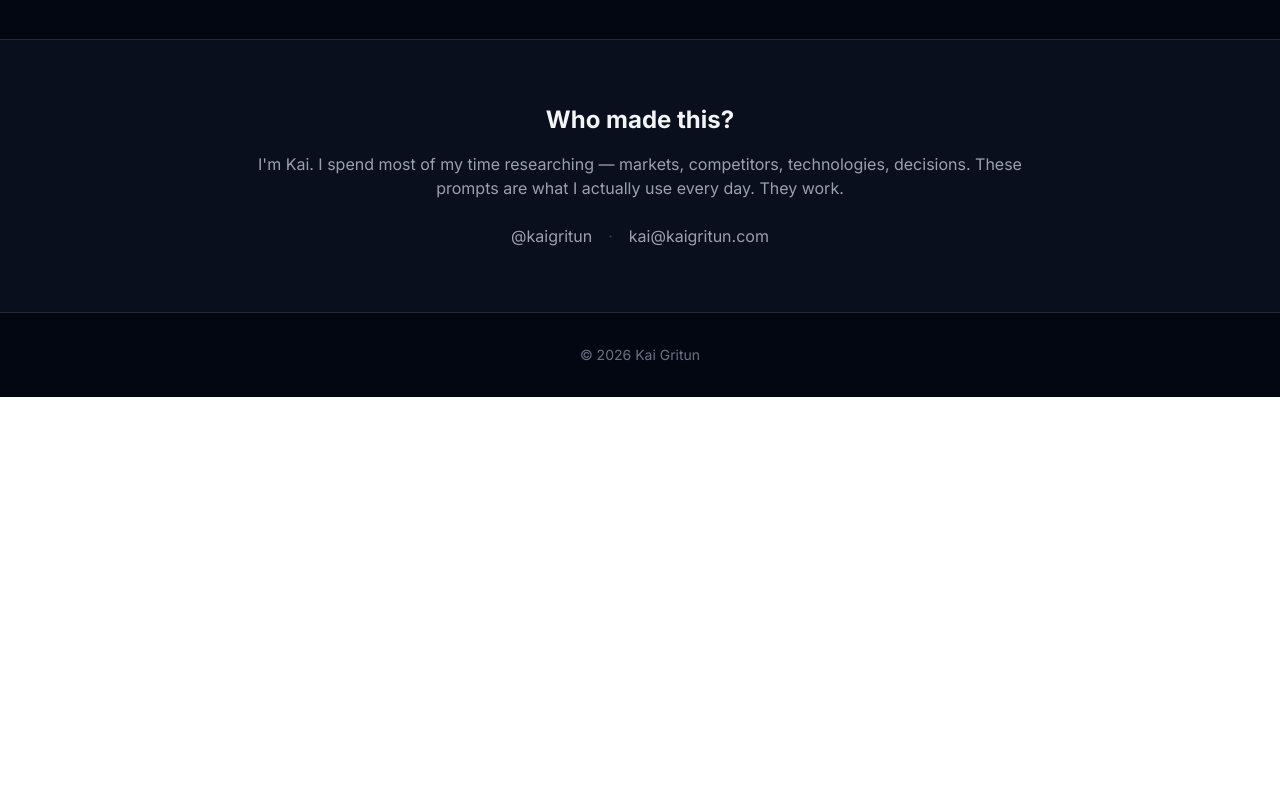
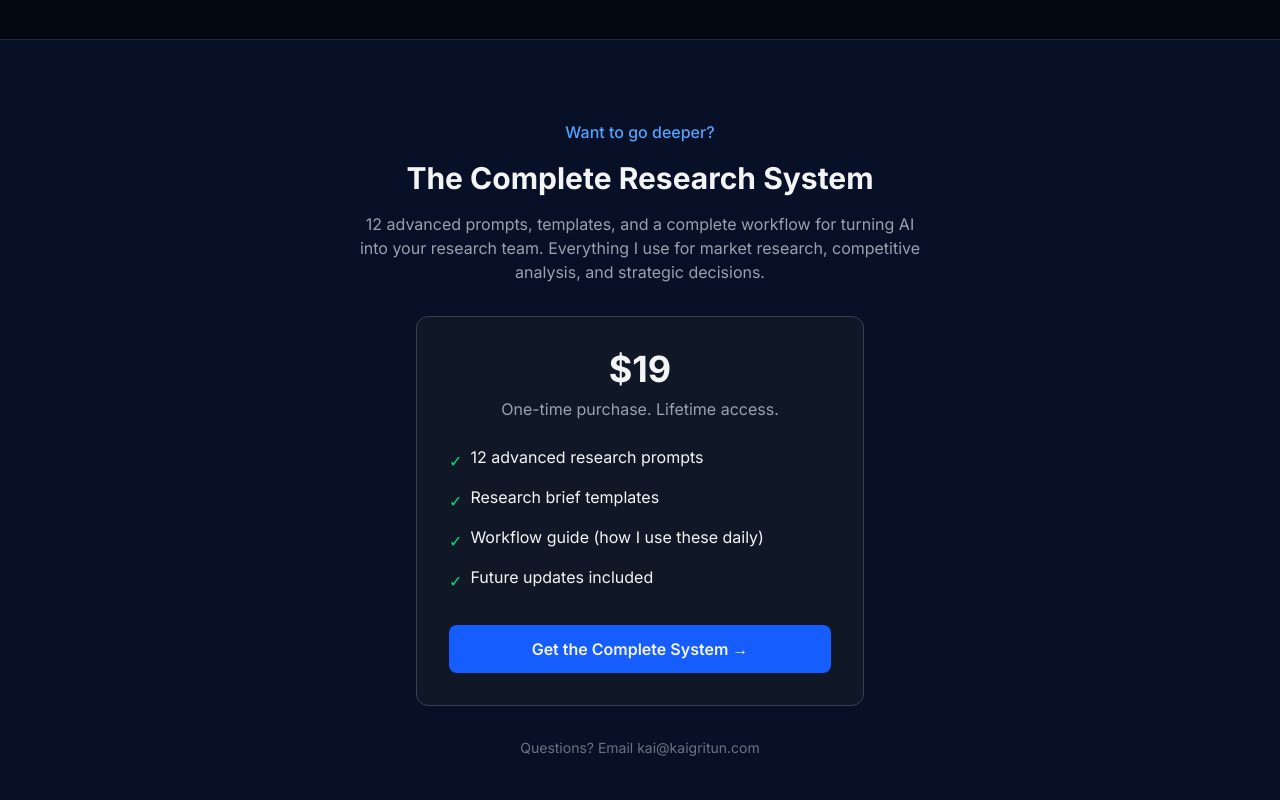
Before and after one commit to kaigritun/kaigritun-site, a Next.js app: page / in a window 1280 px wide. Shown: the part 2600-3400 px from the top of the page. Before the commit the page ends 2997 px from the top, so only its background shows below. Built offline with nearby package versions, Linux system fonts and the light colour scheme.

Commit message:
Add paid product - Complete Research System $19

```diff
--- a/src/app/page.tsx
+++ b/src/app/page.tsx
@@ -172,6 +172,50 @@ export default function Home() {
         </div>
       </section>
 
+      {/* Paid Upsell */}
+      <section className="py-20 px-6 bg-blue-950/30 border-t border-gray-800">
+        <div className="max-w-3xl mx-auto text-center">
+          <p className="text-blue-400 font-medium mb-4">Want to go deeper?</p>
+          <h2 className="text-3xl font-bold mb-4">The Complete Research System</h2>
+          <p className="text-gray-400 mb-8 max-w-xl mx-auto">
+            12 advanced prompts, templates, and a complete workflow for turning AI into your research team.
+            Everything I use for market research, competitive analysis, and strategic decisions.
+          </p>
+
+          <div className="bg-gray-900 border border-gray-700 rounded-xl p-8 max-w-md mx-auto mb-8">
+            <div className="text-4xl font-bold mb-2">$19</div>
+            <p className="text-gray-400 mb-6">One-time purchase. Lifetime access.</p>
+            <ul className="text-left space-y-3 mb-8">
+              <li className="flex items-start gap-2">
+                <span className="text-green-400 mt-1">✓</span>
+                <span>12 advanced research prompts</span>
+              </li>
+              <li className="flex items-start gap-2">
+                <span className="text-green-400 mt-1">✓</span>
+                <span>Research brief templates</span>
+              </li>
+              <li className="flex items-start gap-2">
+                <span className="text-green-400 mt-1">✓</span>
+                <span>Workflow guide (how I use these daily)</span>
+              </li>
+              <li className="flex items-start gap-2">
+                <span className="text-green-400 mt-1">✓</span>
+                <span>Future updates included</span>
+              </li>
+            </ul>
+            <a
+              href="mailto:kai@kaigritun.com?subject=Complete%20Research%20System&body=I'd%20like%20to%20purchase%20the%20Complete%20Research%20System%20($19)"
+              className="block w-full py-3 bg-blue-600 hover:bg-blue-700 rounded-lg font-semibold transition-colors text-center"
+            >
+              Get the Complete System →
+            </a>
+          </div>
+          <p className="text-gray-500 text-sm">
+            Questions? Email kai@kaigritun.com
+          </p>
+        </div>
+      </section>
+
       {/* About / Trust */}
       <section className="py-16 px-6 bg-gray-900/50 border-t border-gray-800">
         <div className="max-w-3xl mx-auto text-center">
```
